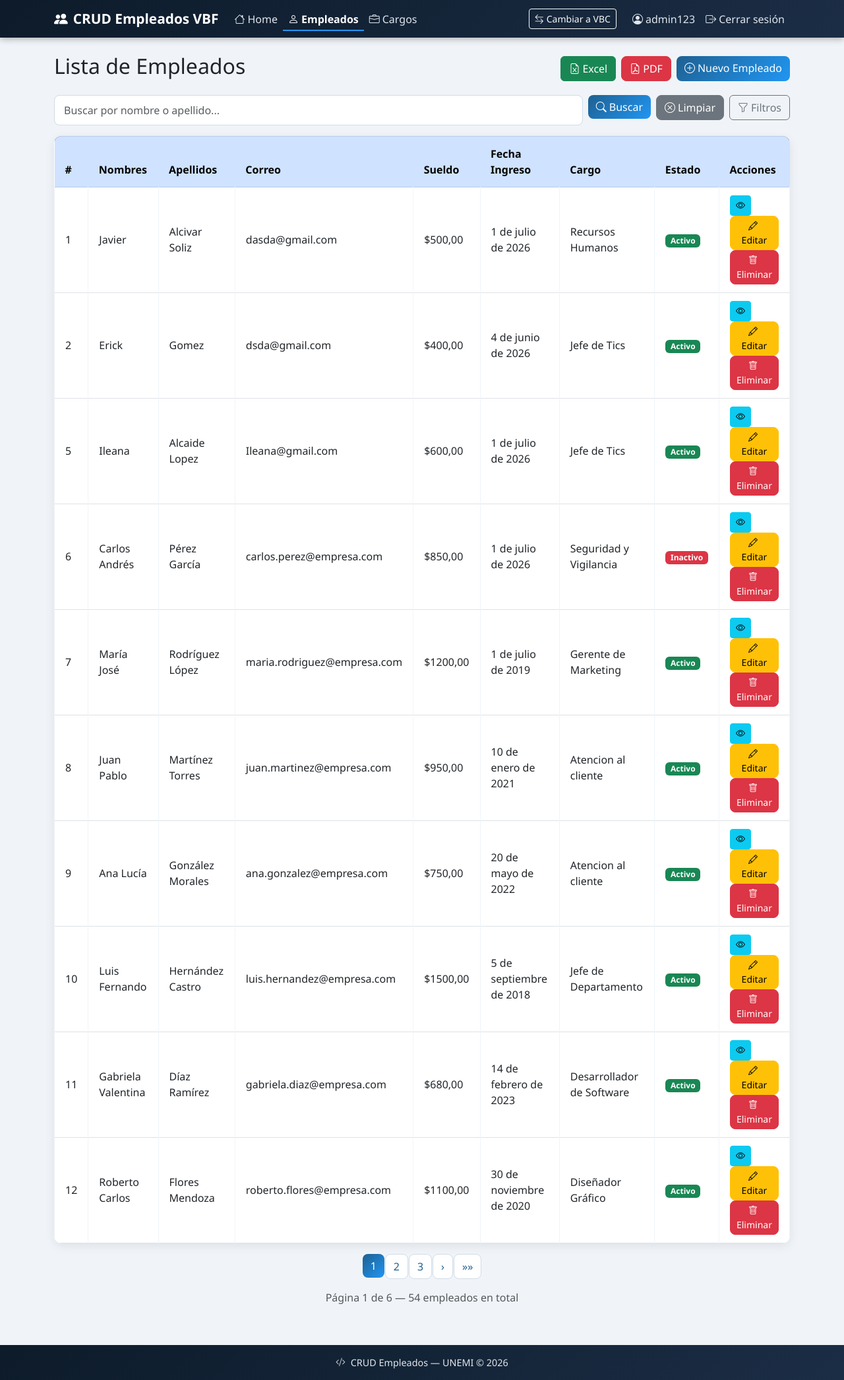
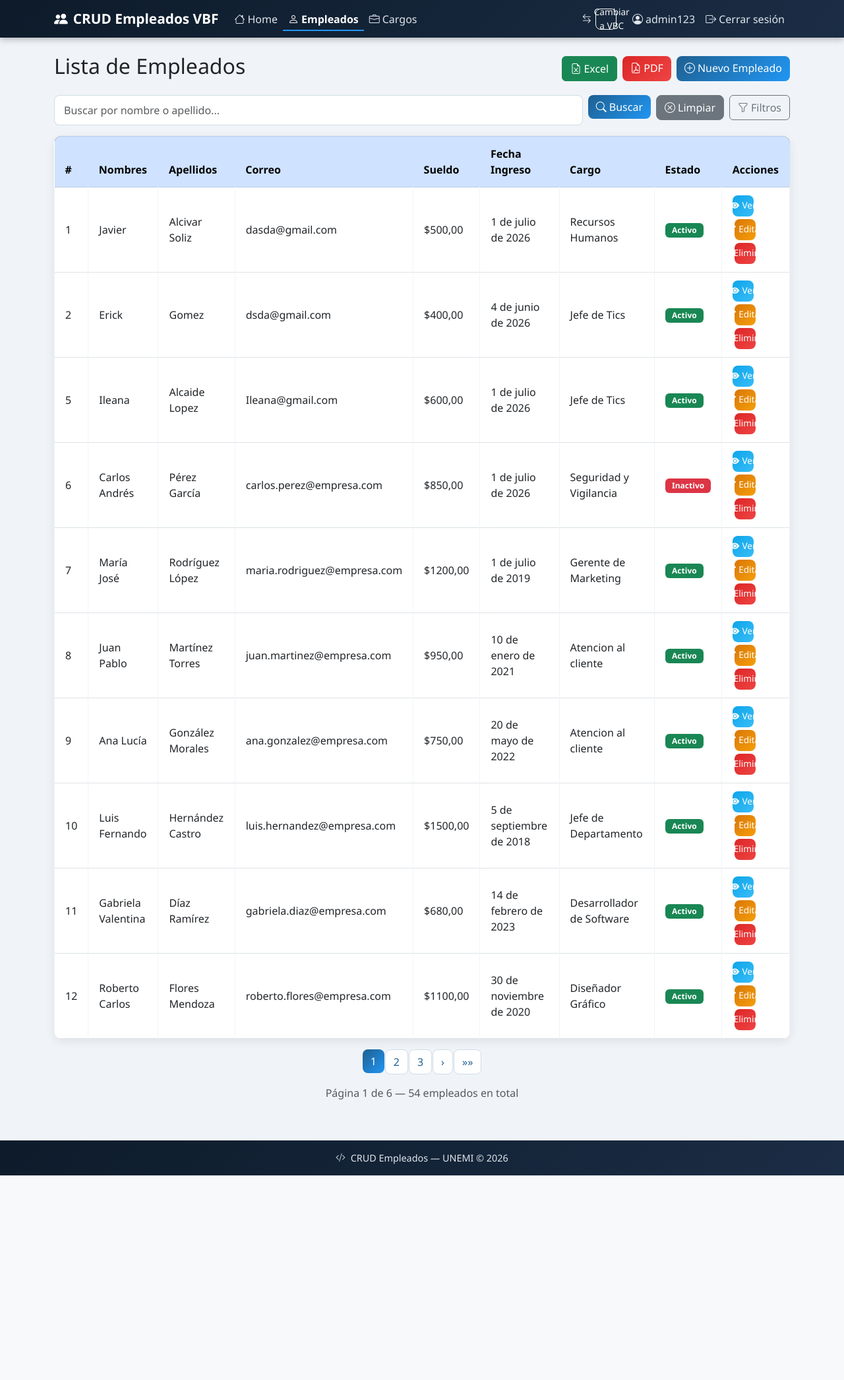
Before and after one commit to Ialcaide/empleados_ambiente, a Django app: page /empleados/ in a window 1280 px wide. Shown: the whole page at 66% size. After the commit the page ends 1781 px from the top, so only its background shows below. Run offline with Django 5.2, Linux system fonts and the light colour scheme; a user stored in the database is signed in; data comes from the database, SQL or seed files in the repository; both versions use the stored data as it was after the commit.

Commit message:
Mejoras visuales botones, exportar cargos VBC, filtro estado, detalle empleados y cargos

```diff
--- a/empleados/static/empleados/css/styles.css
+++ b/empleados/static/empleados/css/styles.css
@@ -142,3 +142,97 @@ footer {
     border-bottom: 2px solid var(--azul-claro);
     padding-bottom: 4px;
 }
+
+/* Botones de acción en tabla */
+.btn-sm {
+    border-radius: 6px;
+    padding: 4px 10px;
+    font-size: 0.8rem;
+    font-weight: 500;
+}
+
+.btn-info {
+    background: linear-gradient(135deg, #0ea5e9, #38bdf8);
+    border: none;
+    color: white;
+}
+
+.btn-info:hover {
+    background: linear-gradient(135deg, #0284c7, #0ea5e9);
+    color: white;
+    transform: translateY(-1px);
+    box-shadow: 0 4px 10px rgba(14,165,233,0.4);
+}
+
+.btn-warning {
+    background: linear-gradient(135deg, #d97706, #f59e0b);
+    border: none;
+    color: white;
+}
+
+.btn-warning:hover {
+    background: linear-gradient(135deg, #b45309, #d97706);
+    color: white;
+    transform: translateY(-1px);
+    box-shadow: 0 4px 10px rgba(217,119,6,0.4);
+}
+
+.btn-danger {
+    background: linear-gradient(135deg, #dc2626, #ef4444);
+    border: none;
+}
+
+.btn-danger:hover {
+    background: linear-gradient(135deg, #b91c1c, #dc2626);
+    transform: translateY(-1px);
+    box-shadow: 0 4px 10px rgba(220,38,38,0.4);
+}
+
+/* Agrupar botones en tabla */
+td .btn + .btn {
+    margin-left: 3px;
+}
+
+/* Badge estado */
+.badge {
+    border-radius: 6px;
+    padding: 5px 10px;
+    font-size: 0.75rem;
+    font-weight: 600;
+}
+
+/* Botones de acción modernos */
+.btn-sm {
+    width: 32px;
+    height: 32px;
+    padding: 0;
+    display: inline-flex;
+    align-items: center;
+    justify-content: center;
+    border-radius: 8px;
+    font-size: 0.85rem;
+    transition: all 0.2s;
+}
+
+.btn-sm:hover {
+    transform: translateY(-2px);
+    box-shadow: 0 4px 10px rgba(0,0,0,0.2);
+}
+
+.btn-info {
+    background: linear-gradient(135deg, #0ea5e9, #38bdf8);
+    border: none;
+    color: white;
+}
+
+.btn-warning {
+    background: linear-gradient(135deg, #d97706, #f59e0b);
+    border: none;
+    color: white;
+}
+
+.btn-danger {
+    background: linear-gradient(135deg, #dc2626, #ef4444);
+    border: none;
+    color: white;
+}
--- a/empleados/templates/empleados/empleado_lista.html
+++ b/empleados/templates/empleados/empleado_lista.html
@@ -113,17 +113,19 @@
                 {% endif %}
             </td>
             <td>
-                <a href="{% url 'empleado_detalle' empleado.pk %}" class="btn btn-info btn-sm">
-                    <i class="bi bi-eye"></i>
-                </a>
-                <a href="{% url 'empleado_editar' empleado.pk %}" class="btn btn-warning btn-sm">
-                    <i class="bi bi-pencil me-1"></i>Editar
-                </a>
-                <button class="btn btn-danger btn-sm btn-eliminar"
-                    data-pk="{{ empleado.pk }}"
-                    data-nombre="{{ empleado.nombres }} {{ empleado.apellidos }}">
-                    <i class="bi bi-trash me-1"></i>Eliminar
-                </button>
+                <div class="d-flex gap-1 flex-wrap">
+                    <a href="{% url 'empleado_detalle' empleado.pk %}" class="btn btn-info btn-sm text-white" title="Ver">
+                        <i class="bi bi-eye-fill me-1"></i>Ver
+                    </a>
+                    <a href="{% url 'empleado_editar' empleado.pk %}" class="btn btn-warning btn-sm text-white" title="Editar">
+                        <i class="bi bi-pencil-fill me-1"></i>Editar
+                    </a>
+                    <button class="btn btn-danger btn-sm btn-eliminar" title="Eliminar"
+                        data-pk="{{ empleado.pk }}"
+                        data-nombre="{{ empleado.nombres }} {{ empleado.apellidos }}">
+                        <i class="bi bi-trash-fill me-1"></i>Eliminar
+                    </button>
+                </div>
             </td>
         </tr>
         {% empty %}
```
Also changed, not shown: empleados_vbc/static/empleados_vbc/css/styles.css (+36 -0 lines), empleados_vbc/templates/empleados_vbc/cargo_lista.html (+13 -11 lines), empleados_vbc/templates/empleados_vbc/empleado_lista.html (+8 -6 lines), db.sqlite3.
